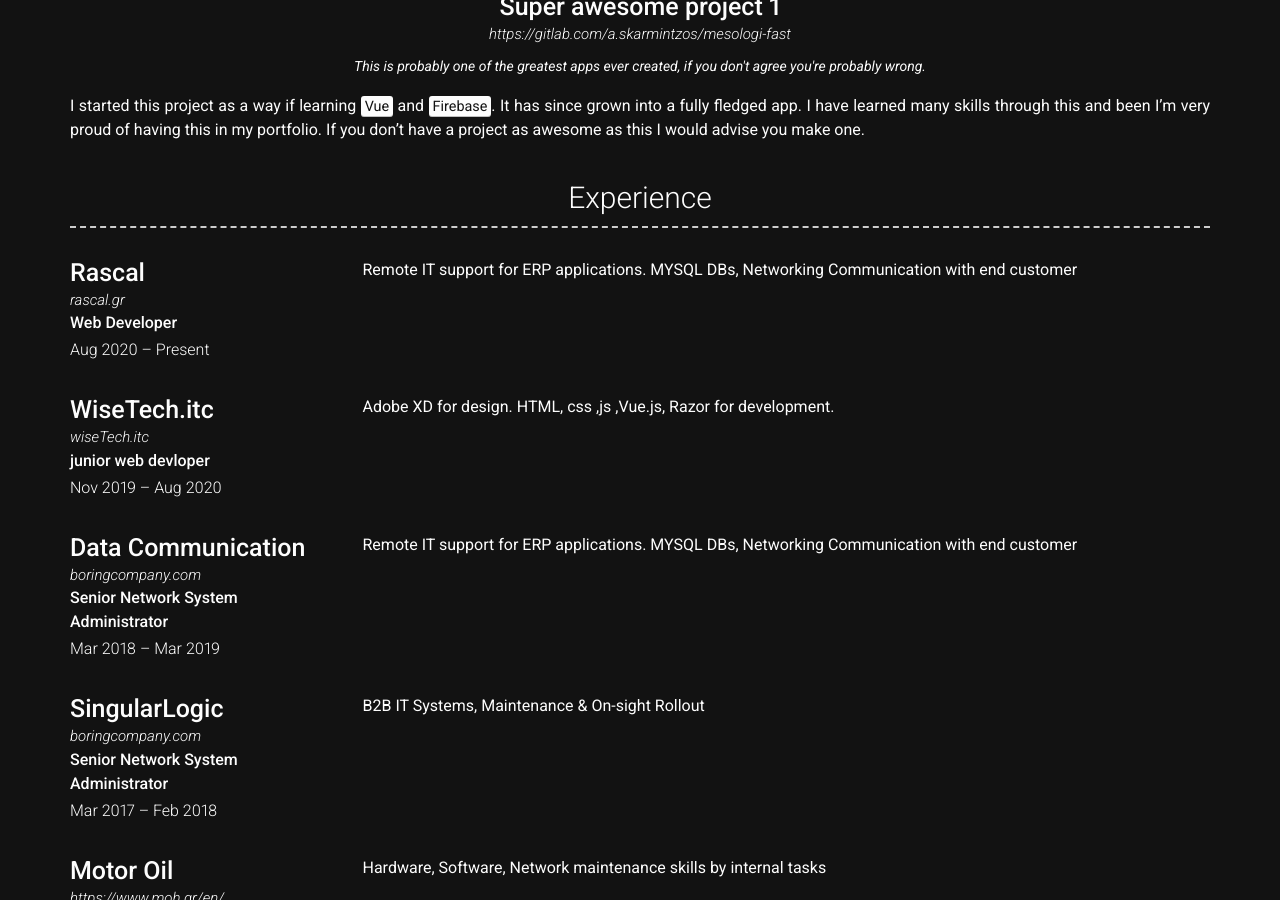
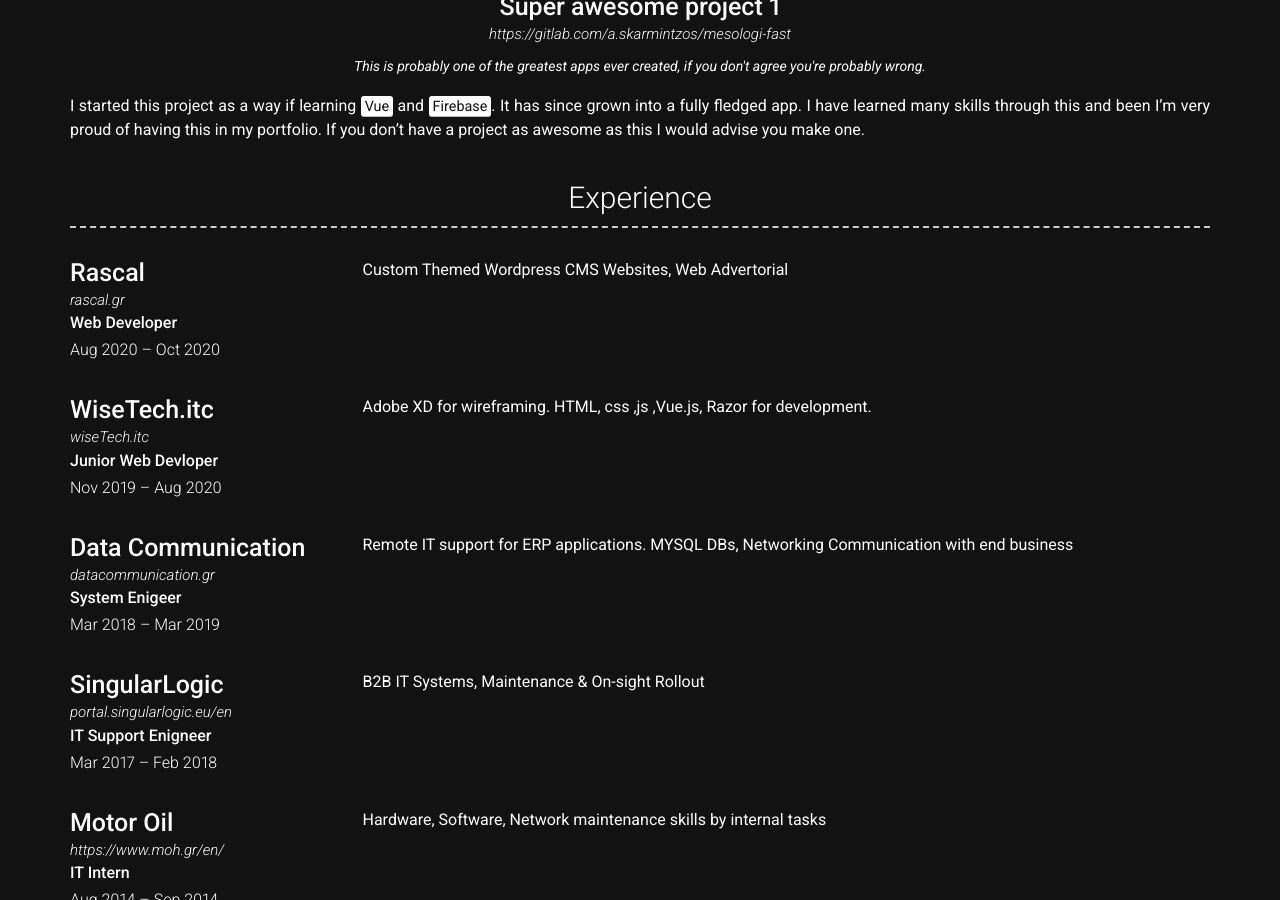
Before and after one commit to skartz0/curriculum, a Jekyll site: the page built from index.md, in a window 1280 px wide and 900 px high, scrolled down 665 px. Built offline with Jekyll 4.4.1, drawn with Linux system fonts in a browser that asks for light colours; nearby versions of some CDN libraries.

Commit message:
Update experience.yml

```diff
--- a/_data/experience.yml
+++ b/_data/experience.yml
@@ -2,33 +2,33 @@
   company: Rascal
   link: rascal.gr
   job_title: Web Developer
-  dates: Aug 2020 – Present
+  dates: Aug 2020 – Oct 2020
   quote:
   description: | # this will include new lines to allow paragraphs
-    Remote IT support for ERP applications. MYSQL DBs, Networking Communication with end customer
+    Custom Themed Wordpress CMS Websites, Web Advertorial
 
 - layout: left
   company: WiseTech.itc
   link: wiseTech.itc
-  job_title: junior web devloper
+  job_title: Junior Web Devloper
   dates: Nov 2019 – Aug 2020
   quote:
   description: | # this will include new lines to allow paragraphs
-    Adobe XD for design. HTML, css ,js ,Vue.js, Razor for development.
+    Adobe XD for wireframing. HTML, css ,js ,Vue.js, Razor for development.
 
 - layout: left
   company: Data Communication
-  link: boringcompany.com
-  job_title: Senior Network System Administrator
+  link: datacommunication.gr
+  job_title: System Enigeer
   dates: Mar 2018 – Mar 2019
   quote:
   description: | # this will include new lines to allow paragraphs
-    Remote IT support for ERP applications. MYSQL DBs, Networking Communication with end customer
+    Remote IT support for ERP applications. MYSQL DBs, Networking Communication with end business
 
 - layout: left
   company: SingularLogic
-  link: boringcompany.com
-  job_title: Senior Network System Administrator
+  link: portal.singularlogic.eu/en
+  job_title: IT Support Enigneer
   dates: Mar 2017 – Feb 2018
   quote:
   description: | # this will include new lines to allow paragraphs
```
